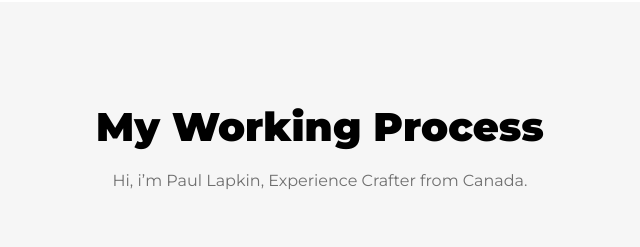
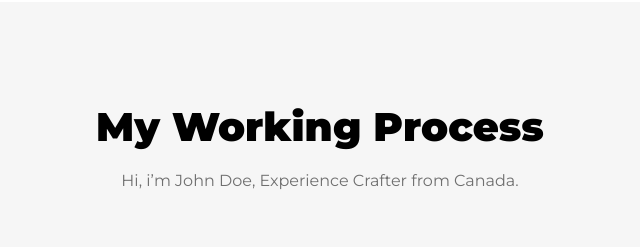
Before and after one commit to Fehuvrn/portfoliojd, a plain HTML site: page index.html in a window 1280 px wide. Shown: the part 1696-1943 px from the top of the page, 320-960 px from the left. Drawn offline with Linux system fonts and the light colour scheme.

Commit message:
fixed name

```diff
--- a/index.html
+++ b/index.html
@@ -52,7 +52,7 @@
         <div class="container">
             <div class="process__heading">
                 <h2 class="process__title">My Working Process</h2>
-                <p class="process__text">Hi, i’m Paul Lapkin, Experience Crafter from Canada.</p>
+                <p class="process__text">Hi, i’m John Doe, Experience Crafter from Canada.</p>
             </div>
             <ul class="process__list-steps">
                 <li class="list-steps__item">
```
